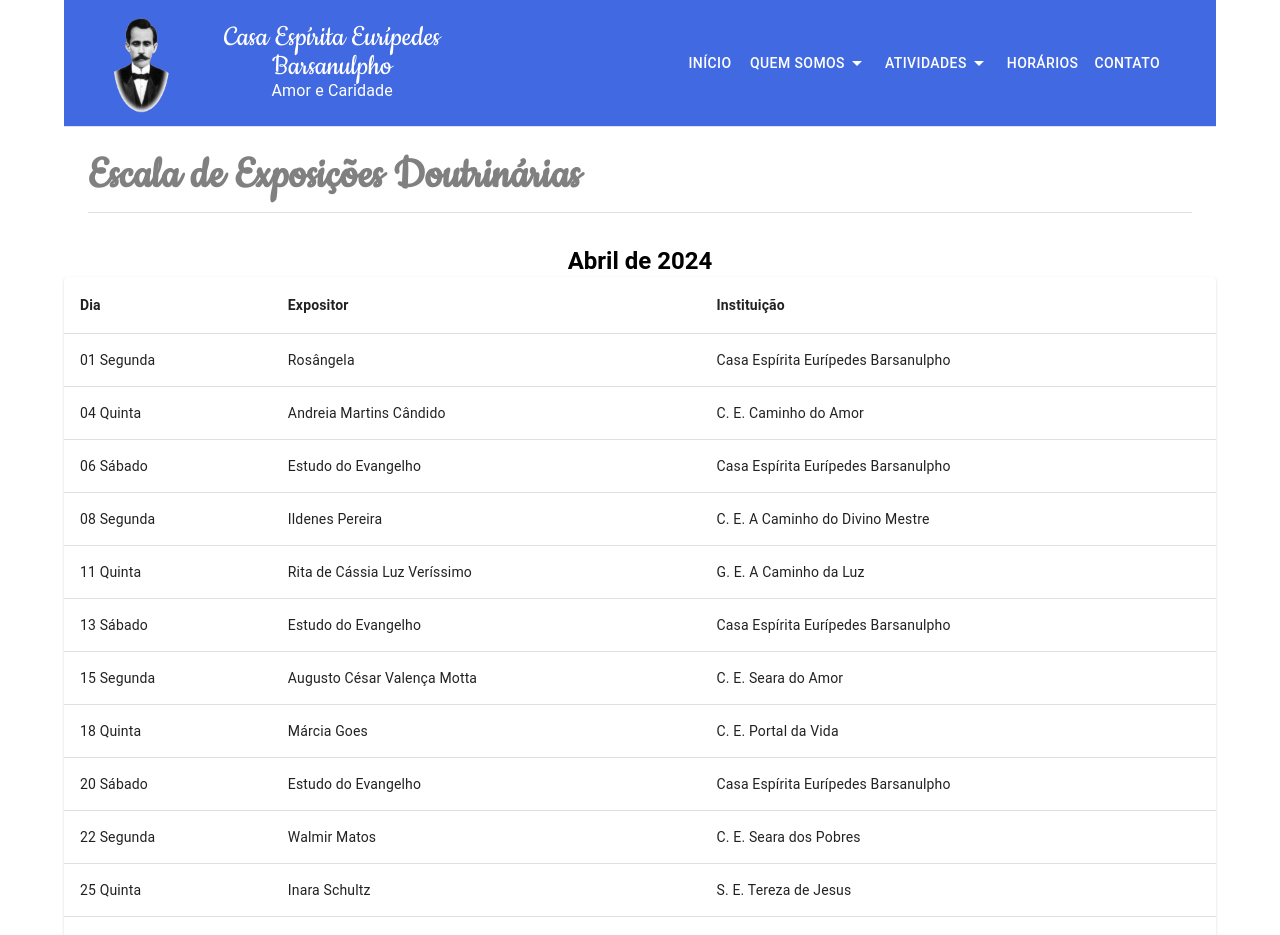
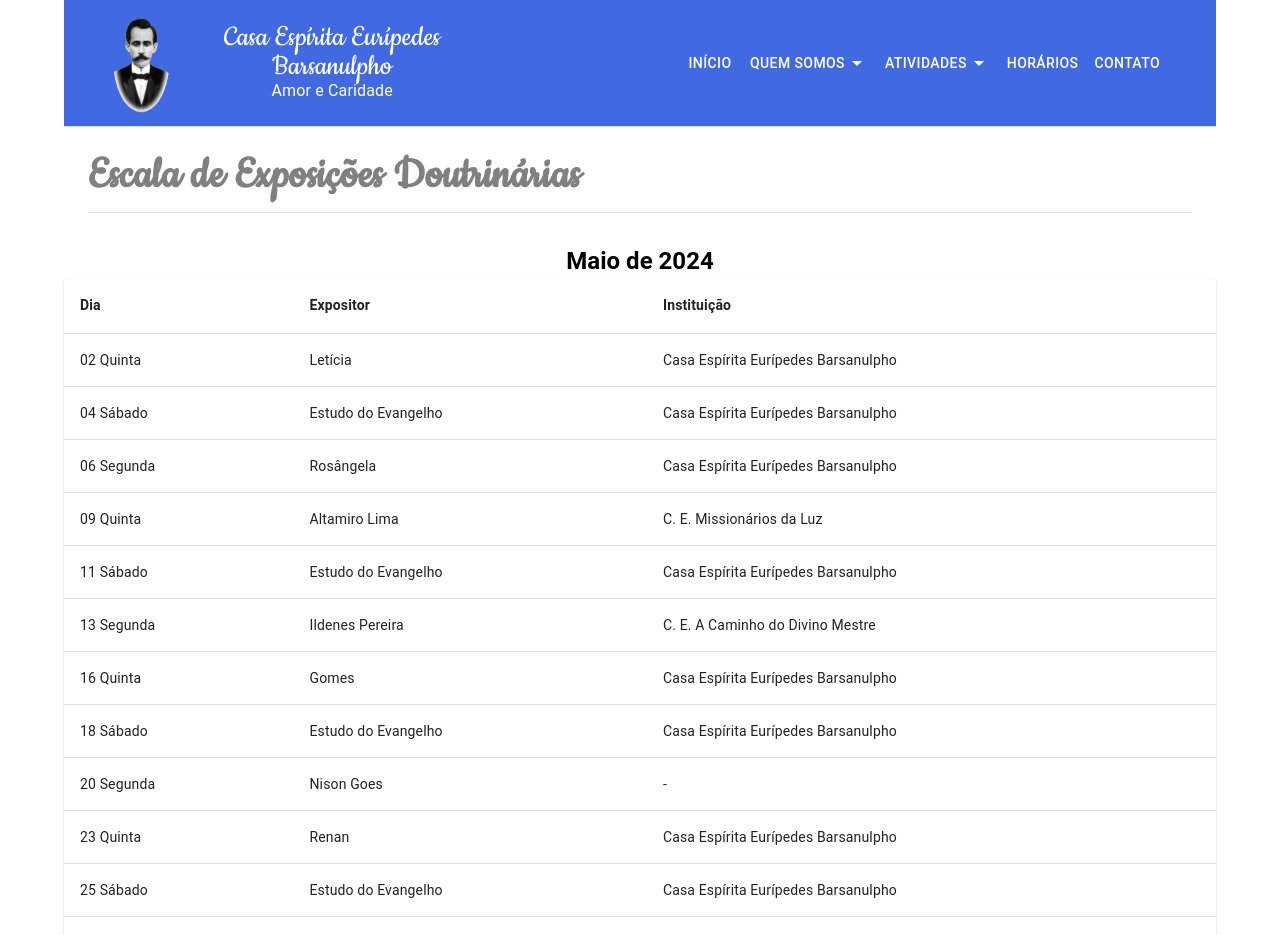
Before and after one commit to guimaraes-darlan/ceeb-site, a Next.js app: page /escala-exposicoes in a window 1280 px wide. Shown: the top 935 px of the page. Built offline with nearby package versions, Linux system fonts and the light colour scheme.

Commit message:
feat: escala de maio

```diff
--- a/src/app/escala-exposicoes/escala.tsx
+++ b/src/app/escala-exposicoes/escala.tsx
@@ -25,69 +25,69 @@ export default function EscalaPage() {
   }
   const listScale: Scale[] = [
     {
-      day: "01 Segunda",
+      day: "02 Quinta",
+      name: "Letícia",
+      house: "Casa Espírita Eurípedes Barsanulpho",
+    },
+    {
+      day: "04 Sábado",
+      name: "Estudo do Evangelho",
+      house: "Casa Espírita Eurípedes Barsanulpho",
+    },
+    {
+      day: "06 Segunda",
       name: "Rosângela",
       house: "Casa Espírita Eurípedes Barsanulpho",
     },
     {
-      day: "04 Quinta",
-      name: "Andreia Martins Cândido",
-      house: "C. E. Caminho do Amor",
+      day: "09 Quinta",
+      name: "Altamiro Lima",
+      house: "C. E. Missionários da Luz",
     },
     {
-      day: "06 Sábado",
+      day: "11 Sábado",
       name: "Estudo do Evangelho",
       house: "Casa Espírita Eurípedes Barsanulpho",
     },
     {
-      day: "08 Segunda",
+      day: "13 Segunda",
       name: "Ildenes Pereira",
       house: "C. E. A Caminho do Divino Mestre",
     },
     {
-      day: "11 Quinta",
-      name: "Rita de Cássia Luz Veríssimo",
-      house: "G. E. A Caminho da Luz",
+      day: "16 Quinta",
+      name: "Gomes",
+      house: "Casa Espírita Eurípedes Barsanulpho",
     },
     {
-      day: "13 Sábado",
+      day: "18 Sábado",
       name: "Estudo do Evangelho",
       house: "Casa Espírita Eurípedes Barsanulpho",
     },
     {
-      day: "15 Segunda",
-      name: "Augusto César Valença Motta",
-      house: "C. E. Seara do Amor",
+      day: "20 Segunda",
+      name: "Nison Goes",
+      house: " - ",
     },
     {
-      day: "18 Quinta",
-      name: "Márcia Goes",
-      house: "C. E. Portal da Vida",
+      day: "23 Quinta",
+      name: "Renan",
+      house: "Casa Espírita Eurípedes Barsanulpho",
     },
     {
-      day: "20 Sábado",
+      day: "25 Sábado",
       name: "Estudo do Evangelho",
       house: "Casa Espírita Eurípedes Barsanulpho",
     },
     {
-      day: "22 Segunda",
-      name: "Walmir Matos",
-      house: "C. E. Seara dos Pobres",
+      day: "27 Segunda",
+      name: "Silvia Silva",
+      house: "C. E. Paulo de Tarso",
     },
     {
-      day: "25 Quinta",
-      name: "Inara Schultz",
-      house: "S. E. Tereza de Jesus",
-    },
-    {
-      day: "27 Sábado",
-      name: "Estudo do Evangelho",
-      house: "Casa Espírita Eurípedes Barsanulpho",
-    },
-    {
-      day: "29 Segunda",
-      name: "Benicio Goes",
-      house: "C. E. Seara do Amor",
+      day: "30 Segunda",
+      name: "Cláudio Luiz Mota",
+      house: "C. E. Portal da Vida",
     },
   ];
 
@@ -100,7 +100,7 @@ export default function EscalaPage() {
     >
       <TitlePage title="Escala de Exposições Doutrinárias" />
       <Typography variant="h5">
-        <strong>Abril de 2024</strong>
+        <strong>Maio de 2024</strong>
       </Typography>
       <TableContainer component={Paper}>
         <Table sx={{ minWidth: 650 }} aria-label="simple table">
```
